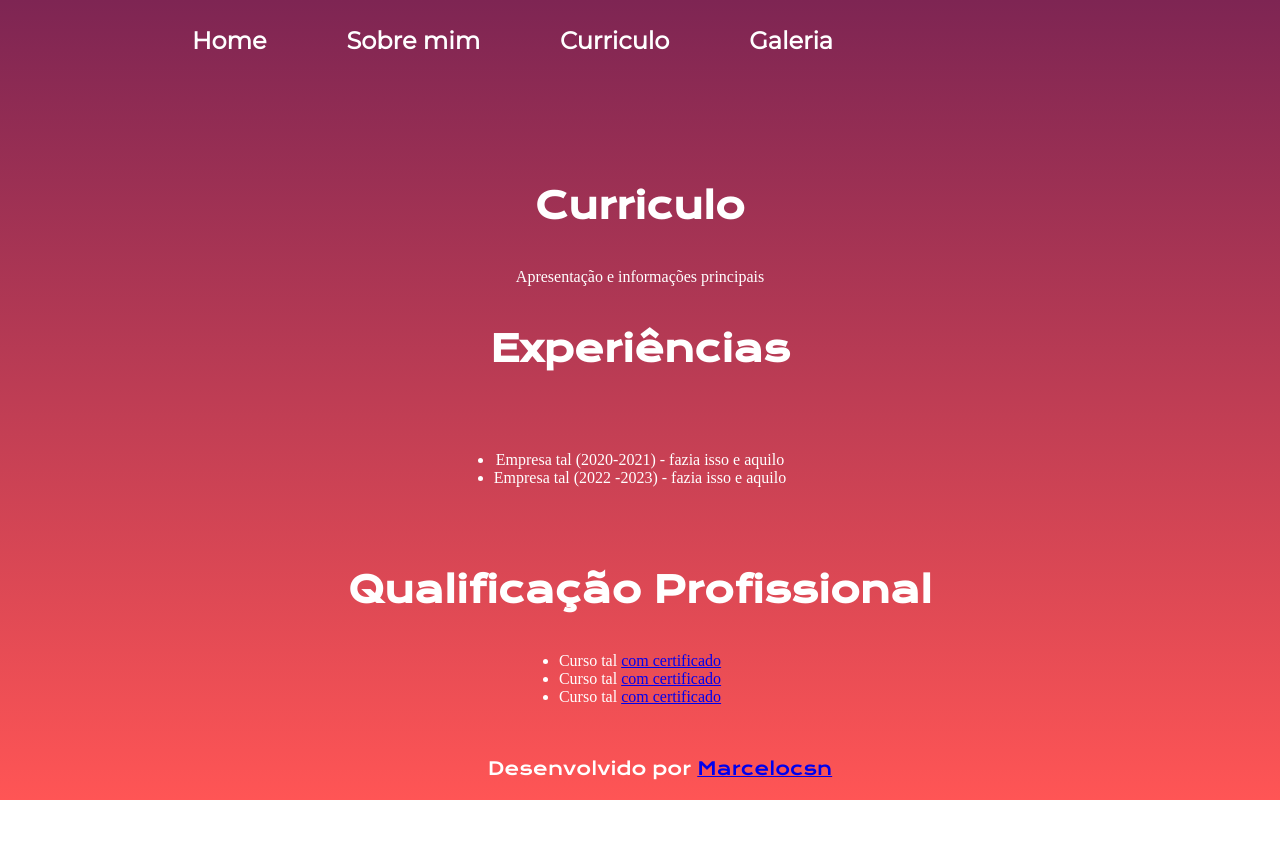
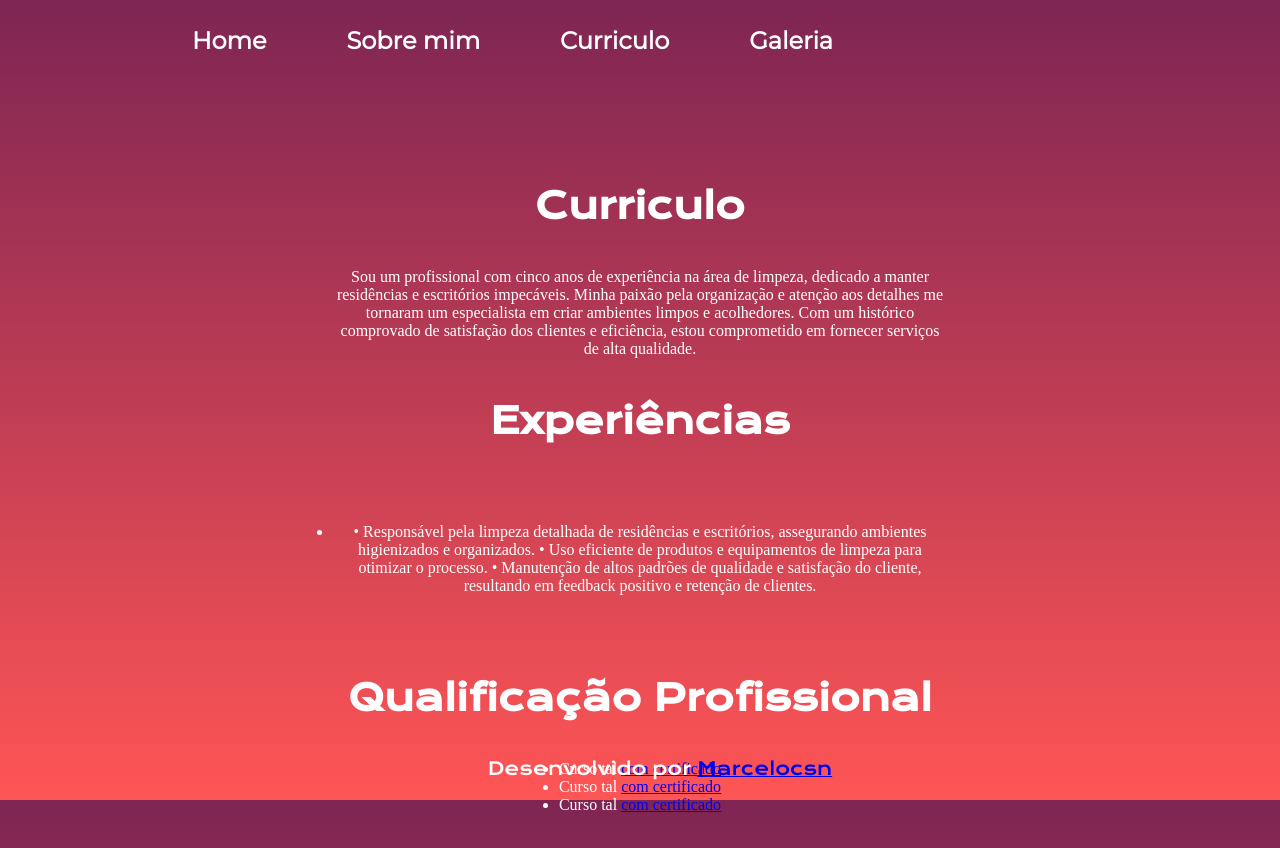
Before and after one commit to Jennifercmartins/je, a plain HTML site: page curriculo.html in a window 1280 px wide. Before the commit the page ends 800 px from the top, so only its background shows below. Drawn offline with nearby package versions, Linux system fonts and the light colour scheme.

Commit message:
Add files via upload

```diff
--- a/curriculo.html
+++ b/curriculo.html
@@ -25,14 +25,16 @@
     <main class="conteudo">
         <section class="apresentacao-conteudo">
             <h1 class="apresentacao-conteudo-titulo">Curriculo</h1>
-            <p class="apresentacao-conteudo-texto"> Apresentação e informações principais
+            <p class="apresentacao-conteudo-texto"> Sou um profissional com cinco anos de experiência na área de limpeza, dedicado a manter residências e escritórios impecáveis. Minha paixão pela organização e atenção aos detalhes me tornaram um especialista em criar ambientes limpos e acolhedores. Com um histórico comprovado de satisfação dos clientes e eficiência, estou comprometido em fornecer serviços de alta qualidade.
             </p>
             <h2 class="apresentacao-conteudo-titulo">Experiências</h2>
             <p class="apresentacao-conteudo-texto">
                 <ul class="apresentacao-conteudo-texto">
-                    <li>Empresa tal (2020-2021) - fazia isso e aquilo</li>
-                    <li>Empresa tal (2022
-                    -2023) - fazia isso e aquilo</li>
+                    <li>• Responsável pela limpeza detalhada de residências e escritórios, assegurando ambientes higienizados e organizados.
+                        • Uso eficiente de produtos e equipamentos de limpeza para otimizar o processo.
+                        • Manutenção de altos padrões de qualidade e satisfação do cliente, resultando em feedback positivo e retenção de clientes.</li>
+
+
                 </ul>
             </p>
             <h2 class="apresentacao-conteudo-titulo">Qualificação Profissional</h2>
@@ -51,5 +53,7 @@
         <p>Desenvolvido por <a href="https://github.com/marcelocsn">Marcelocsn</a></p>
     </footer>
 
+    <br><br>
+
 </body>
 </html>
```
Also changed, not shown: index.html (+2 -0 lines).
